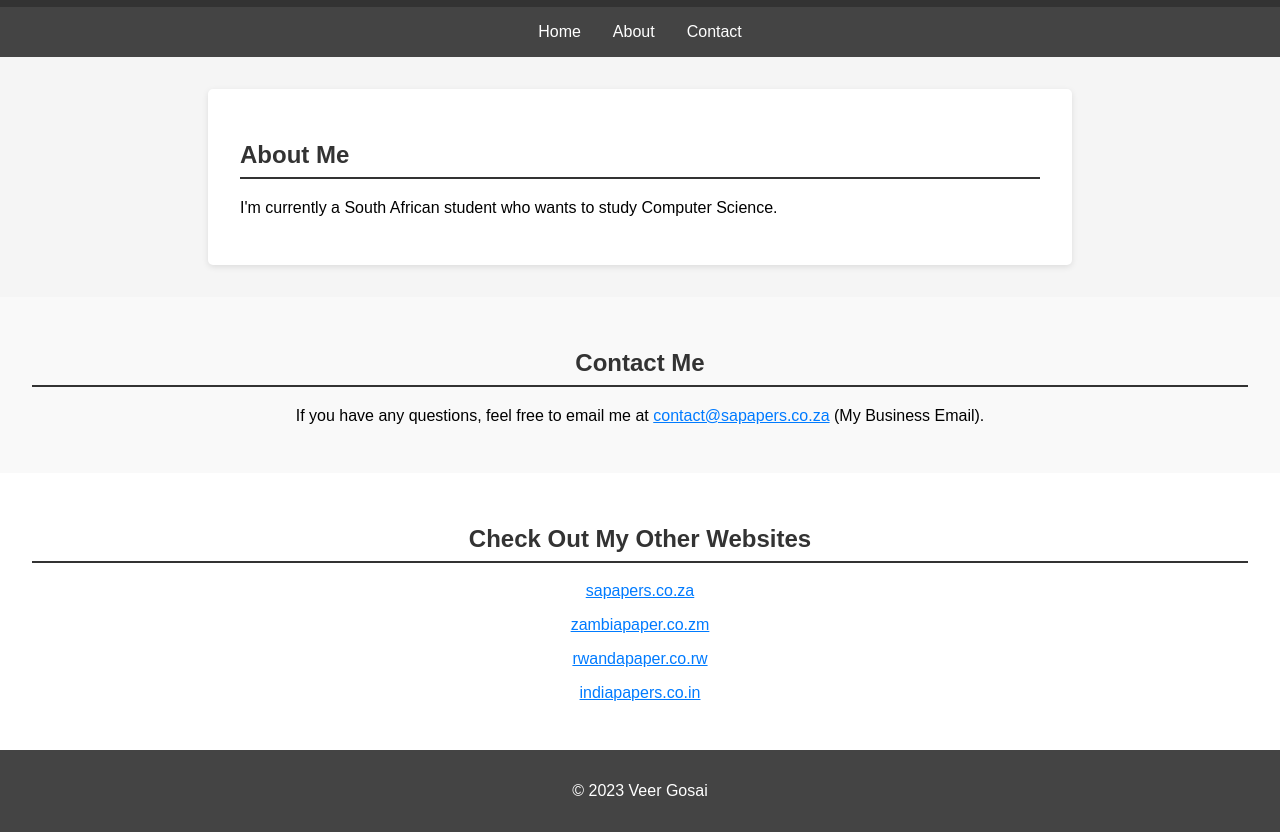
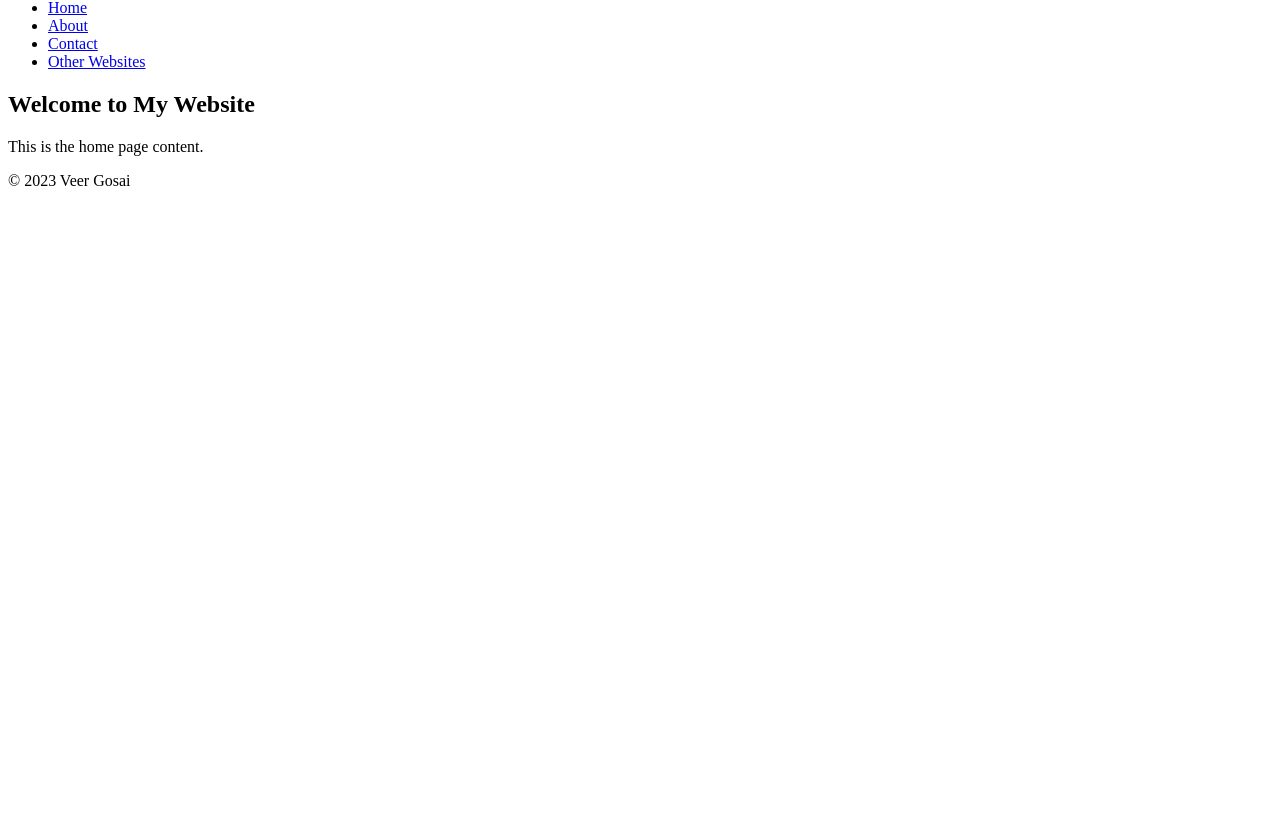
Before and after one commit to VeerGosai/My-First-Website, a plain HTML site: page index.html in a window 1280 px wide. Shown: the part 62-894 px from the top of the page. After the commit the page ends 800 px from the top, so only its background shows below. Drawn offline with Linux system fonts and the light colour scheme.

Commit message:
Update index.html

```diff
--- a/index.html
+++ b/index.html
@@ -1,87 +1,9 @@
 <!DOCTYPE html>
 <html>
 <head>
-    <title>My Website</title>
+    <title>My Website - Home</title>
     <style>
-        body {
-            font-family: Arial, sans-serif;
-            margin: 0;
-            padding: 0;
-            background-color: #f5f5f5;
-        }
-
-        header {
-            background-color: #333;
-            color: #fff;
-            text-align: center;
-            padding: 1rem 0;
-        }
-
-        nav {
-            background-color: #444;
-        }
-
-        nav ul {
-            list-style: none;
-            margin: 0;
-            padding: 0;
-            display: flex;
-            justify-content: center;
-        }
-
-        nav li {
-            margin: 0;
-            padding: 1rem;
-        }
-
-        nav a {
-            text-decoration: none;
-            color: #fff;
-        }
-
-        main {
-            max-width: 800px;
-            margin: 2rem auto;
-            padding: 2rem;
-            background-color: #fff;
-            box-shadow: 0px 2px 6px rgba(0, 0, 0, 0.1);
-            border-radius: 5px;
-        }
-
-        footer {
-            text-align: center;
-            padding: 1rem;
-            background-color: #444;
-            color: #fff;
-        }
-
-        .contact-section {
-            background-color: #f9f9f9;
-            padding: 2rem;
-            text-align: center;
-        }
-
-        .external-link-section {
-            background-color: #fff;
-            padding: 2rem;
-            text-align: center;
-        }
-
-        /* New color styles */
-        h2 {
-            color: #333;
-            border-bottom: 2px solid #333;
-            padding-bottom: 0.5rem;
-        }
-
-        a {
-            color: #007bff;
-        }
-
-        a:hover {
-            color: #0056b3;
-            text-decoration: underline;
-        }
+        /* ... (your CSS styles) ... */
     </style>
 </head>
 <body>
@@ -91,31 +13,17 @@
 
     <nav>
         <ul>
-            <li><a href="#">Home</a></li>
-            <li><a href="#">About</a></li>
-            <li><a href="#">Contact</a></li>
+            <li><a href="index.html">Home</a></li>
+            <li><a href="about.html">About</a></li>
+            <li><a href="contact.html">Contact</a></li>
+            <li><a href="other-websites.html">Other Websites</a></li>
         </ul>
     </nav>
 
     <main>
-        <h2>About Me</h2>
-        <p>I'm currently a South African student who wants to study Computer Science.</p>
+        <h2>Welcome to My Website</h2>
+        <p>This is the home page content.</p>
     </main>
-
-    <!-- Contact Section -->
-    <section class="contact-section">
-        <h2>Contact Me</h2>
-        <p>If you have any questions, feel free to email me at <a href="mailto:contact@sapapers.co.za">contact@sapapers.co.za</a> (My Business Email).</p>
-    </section>
-
-    <!-- External Link Section -->
-    <section class="external-link-section">
-        <h2>Check Out My Other Websites</h2>
-        <p><a href="http://sapapers.co.za" target="_blank" rel="noopener noreferrer">sapapers.co.za</a></p>
-        <p><a href="http://zambiapaper.co.zm" target="_blank" rel="noopener noreferrer">zambiapaper.co.zm</a></p>
-        <p><a href="http://rwandapaper.co.rw" target="_blank" rel="noopener noreferrer">rwandapaper.co.rw</a></p>
-        <p><a href="http://indiapapers.co.in" target="_blank" rel="noopener noreferrer">indiapapers.co.in</a></p>
-    </section>
 
     <footer>
         <p>&copy; 2023 Veer Gosai</p>
```
